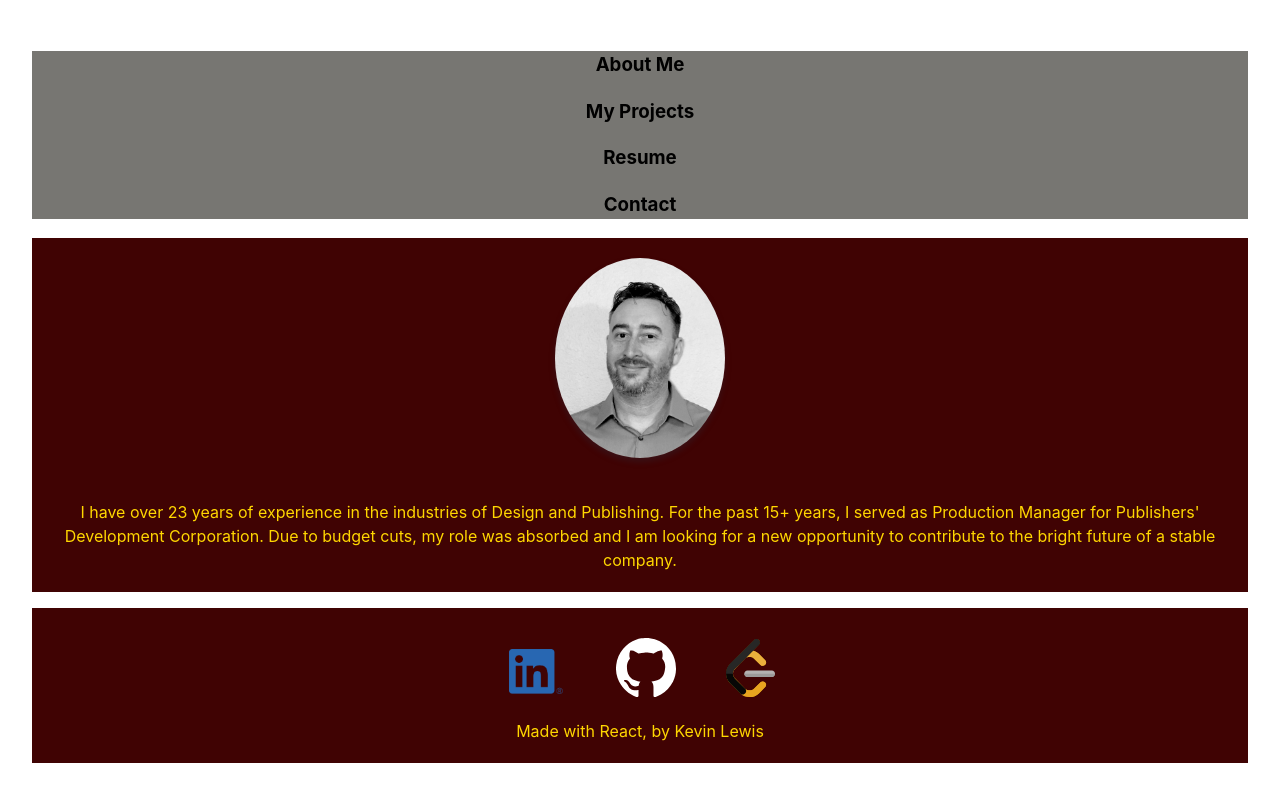
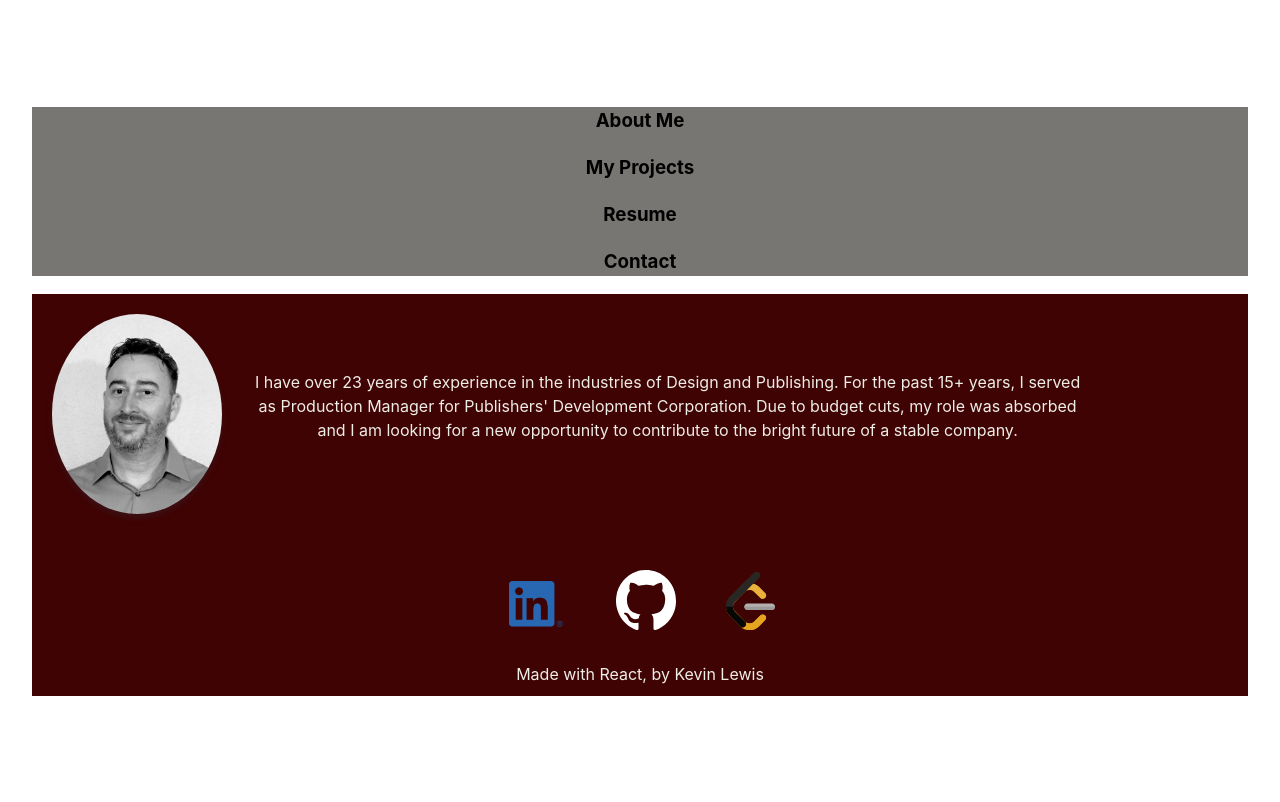
Before and after one commit to KPL33/react_port, a React (Vite) app: page / in a window 1280 px wide. Shown: the top 802 px of the page. Built offline with nearby package versions, Linux system fonts and the light colour scheme.

Commit message:
About page styled

```diff
--- a/src/components/About/index.jsx
+++ b/src/components/About/index.jsx
@@ -5,11 +5,15 @@ import './styles.css';
 export default function About() {
     return (
       <section id="about">
-        <img id="profile-pic" src={ profilepic } alt="Picture of Kevin Lewis" />
+        <div id="pic-box">
+          <img id="profile-pic" src={ profilepic } alt="Picture of Kevin Lewis" />
+        </div>
 
-        <p>
+        <div id="paragraph-box">
+          <p>
         I have over 23 years of experience in the industries of Design and Publishing. For the past 15+ years, I served as Production Manager for Publishers' Development Corporation. Due to budget cuts, my role was absorbed and I am looking for a new opportunity to contribute to the bright future of a stable company.
-        </p>
-       </section>
+          </p>
+        </div>
+      </section>
     );
   }
--- a/src/components/About/styles.css
+++ b/src/components/About/styles.css
@@ -1,9 +1,29 @@
 #about {
     background-color: #400303;
+    display: flex;
+}
+
+#pic-box {
+    position: flex-start;
+    align-items: center;
+}
+
+#paragraph-box {
+    margin-top: 50px;
+    width: 70%;
+    position: flex-end;
+}
+
+.box {
+    display: inline-block;
+    background-color: grey;
+    height: 250px;
+    margin: 20px;
 }
 
 p {
-    color: #FFD700;
+    color: #eeede6;
+    padding: 10px;
 }
 
 #profile-pic {
```
